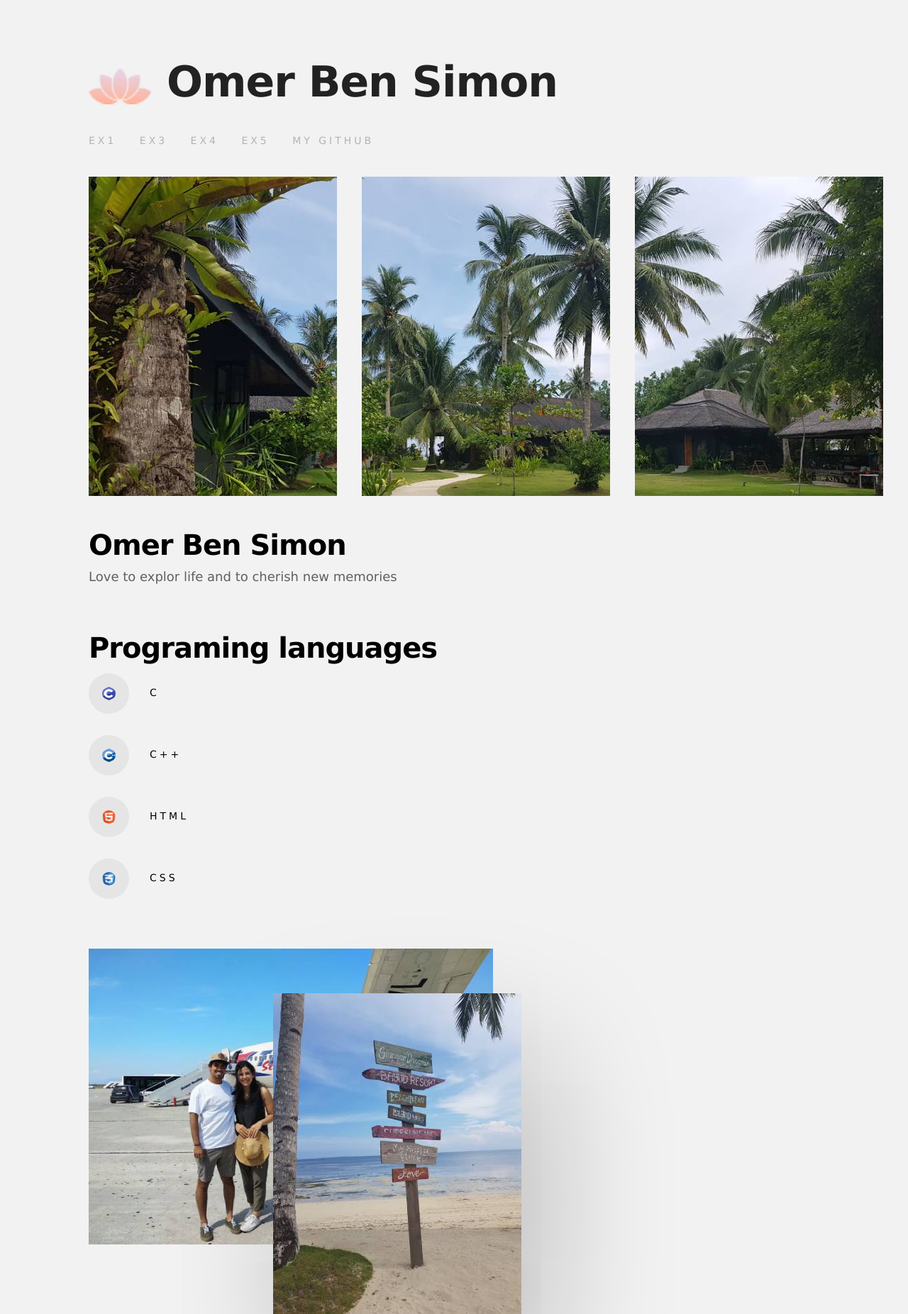
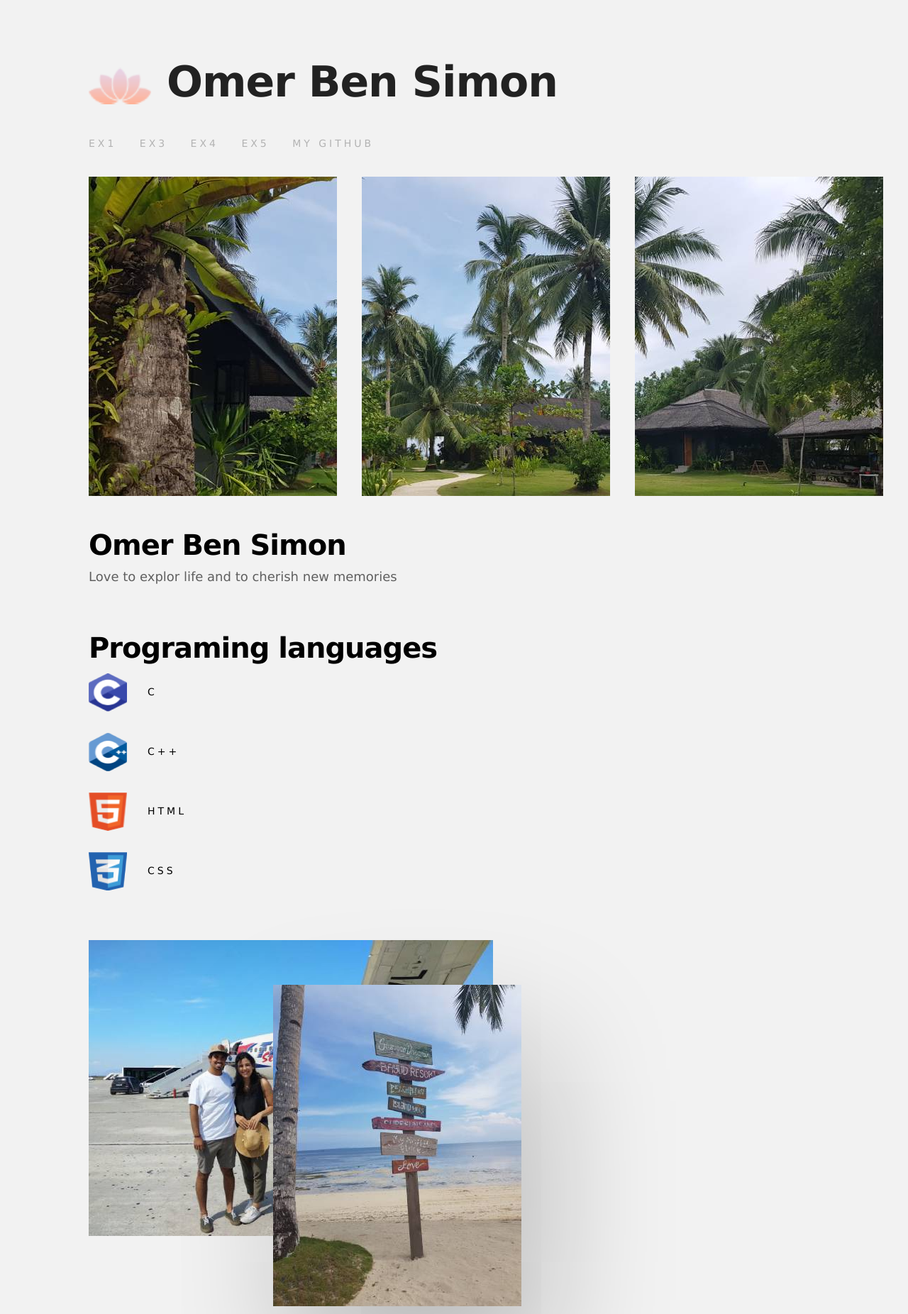
Before and after one commit to omerbensimon/targil1, a PHP site: page / in a window 1280 px wide. Shown: the top 1852 px of the page at 71% size. Run offline with PHP 8.4, Linux system fonts and the light colour scheme.

Commit message:
second commit. working modul

```diff
--- a/includes/style.css
+++ b/includes/style.css
@@ -47,6 +47,10 @@ header, nav, main, section, footer, div {
     padding-right: 24px;
     color: #222222;
     text-transform: uppercase;
+    font-weight: 500;
+    font-size: 14px;
+    line-height: 24px;
+    letter-spacing: 4px;
 }
 #main_nav a:hover{
     color: #1434E1;
@@ -68,14 +72,8 @@ h1{
 }
 .cover h1{
     height: 48px;
-}
-.info h1{
-    height: 53px;
-}
-.cover h1{
     padding-top: 40px;
 }
-
 p{
     padding-top: 8px;
     font-weight: normal;
@@ -90,6 +88,7 @@ p{
 .info h1{
     padding-top: 60px;
     padding-bottom: 8px;
+    height: 53px;
 }
 .info li span{
     height: 16px;
@@ -106,9 +105,6 @@ p{
     padding-bottom: 30px;
 }
 .info img{
-    background: #E5E5E5;
-    border-radius: 34px;
-    padding:19px;
     vertical-align: middle;
 }
 
```
Also changed, not shown: images/c++.png, images/c.png, images/css.png, images/html1.png.
